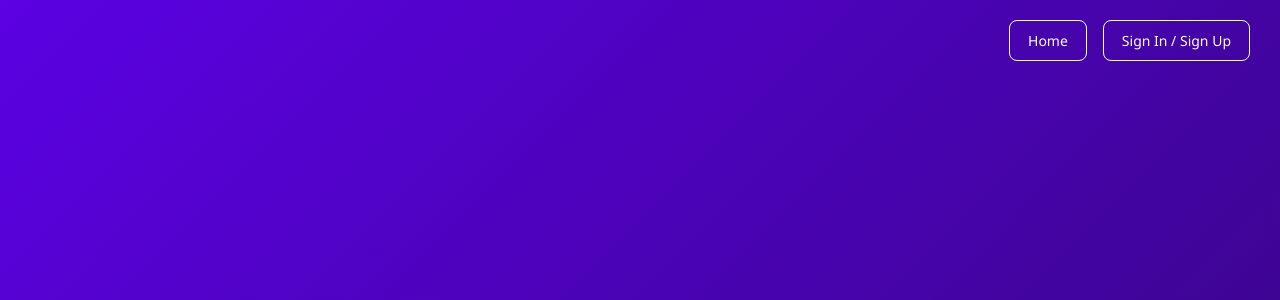
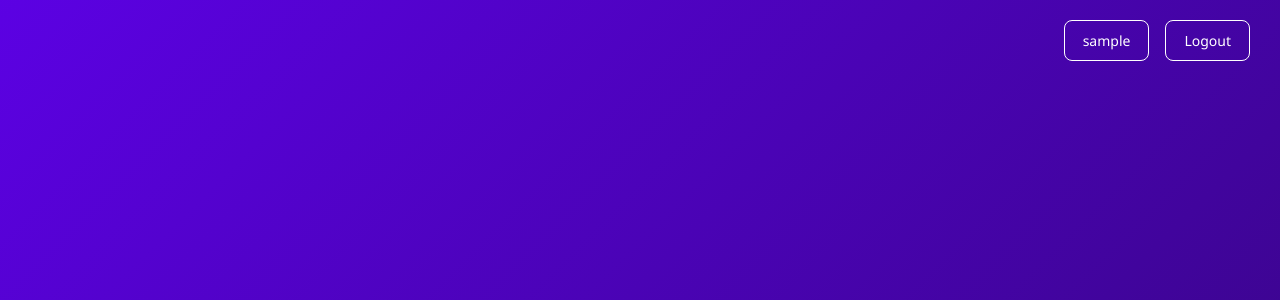
Before and after one commit to harshdeepsingh1554/Dasen_Sadhguru, a Flask app: template templates/home.html in a window 1280 px wide. Shown: the top 300 px of the page. Run offline with Flask 3, Linux system fonts and the light colour scheme; the template is opened without the code that fills it: most values are stand-ins (such as "Sample title", 1, 10 or a date in 2020); some libraries are stand-ins or nearby versions.

Commit message:
Update home.html

```diff
--- a/templates/home.html
+++ b/templates/home.html
@@ -4,7 +4,7 @@
 <head>
   <meta charset="UTF-8" />
   <meta name="viewport" content="width=device-width, initial-scale=1" />
-  <title>Smooth Scroll Pop Animation</title>
+  <title>sadhguru Bot</title>
   <link rel="stylesheet" href="/static/style.css" />
 </head>
 
@@ -14,8 +14,10 @@
   <div class="hero-section">
     <!-- 🔹 Navigation Buttons (Top Right) -->
     <div class="top-right-buttons">
-      <a href="/" class="nav-btn">Home</a>
-      <a href="/login" class="nav-btn">Sign In / Sign Up</a>
+
+
+      <a href="/user" class="nav-btn">{{ username }}</a>
+      <a href="/" class="nav-btn">Logout</a>
     </div>
 
     <script type="module" src="https://unpkg.com/@splinetool/viewer@1.10.42/build/spline-viewer.js"></script>
```
